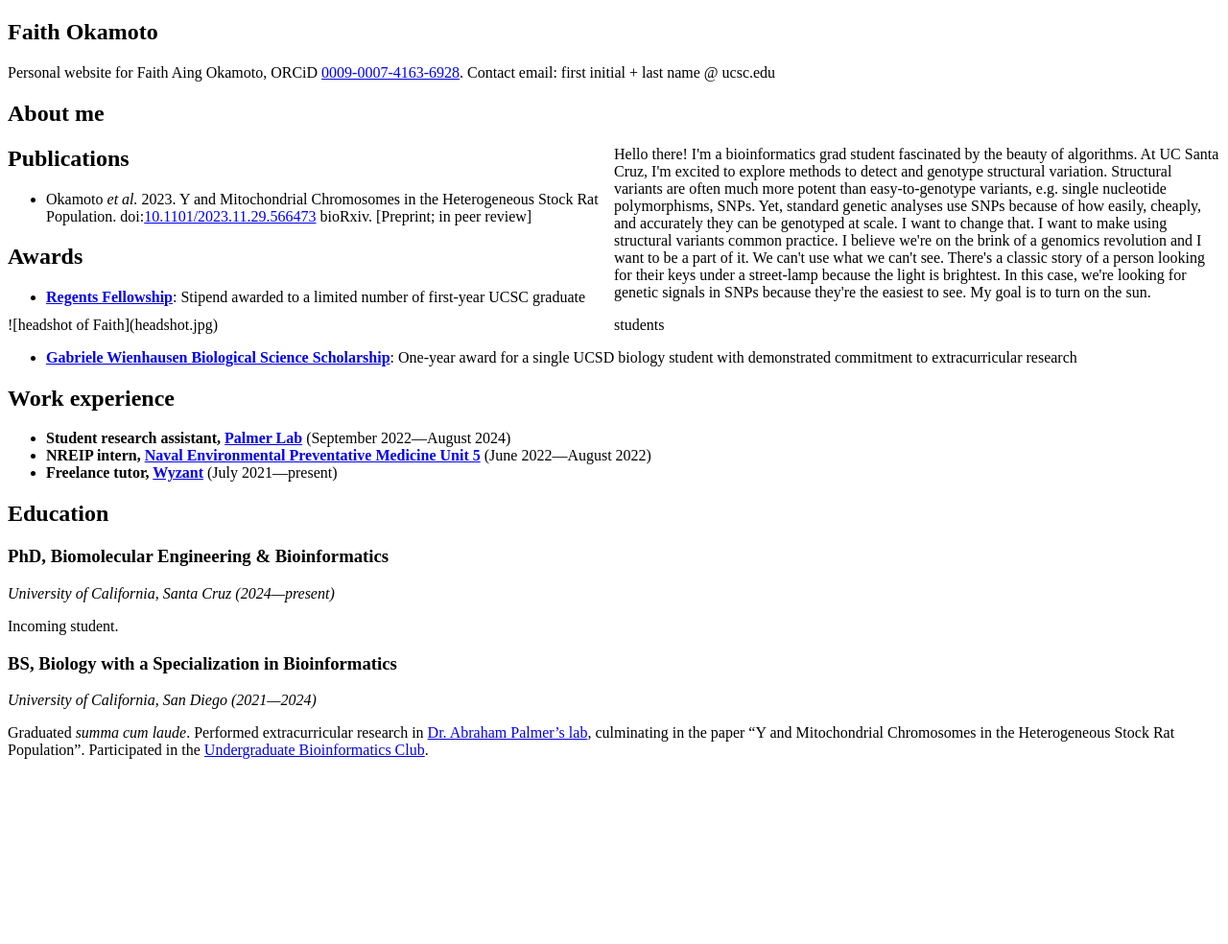
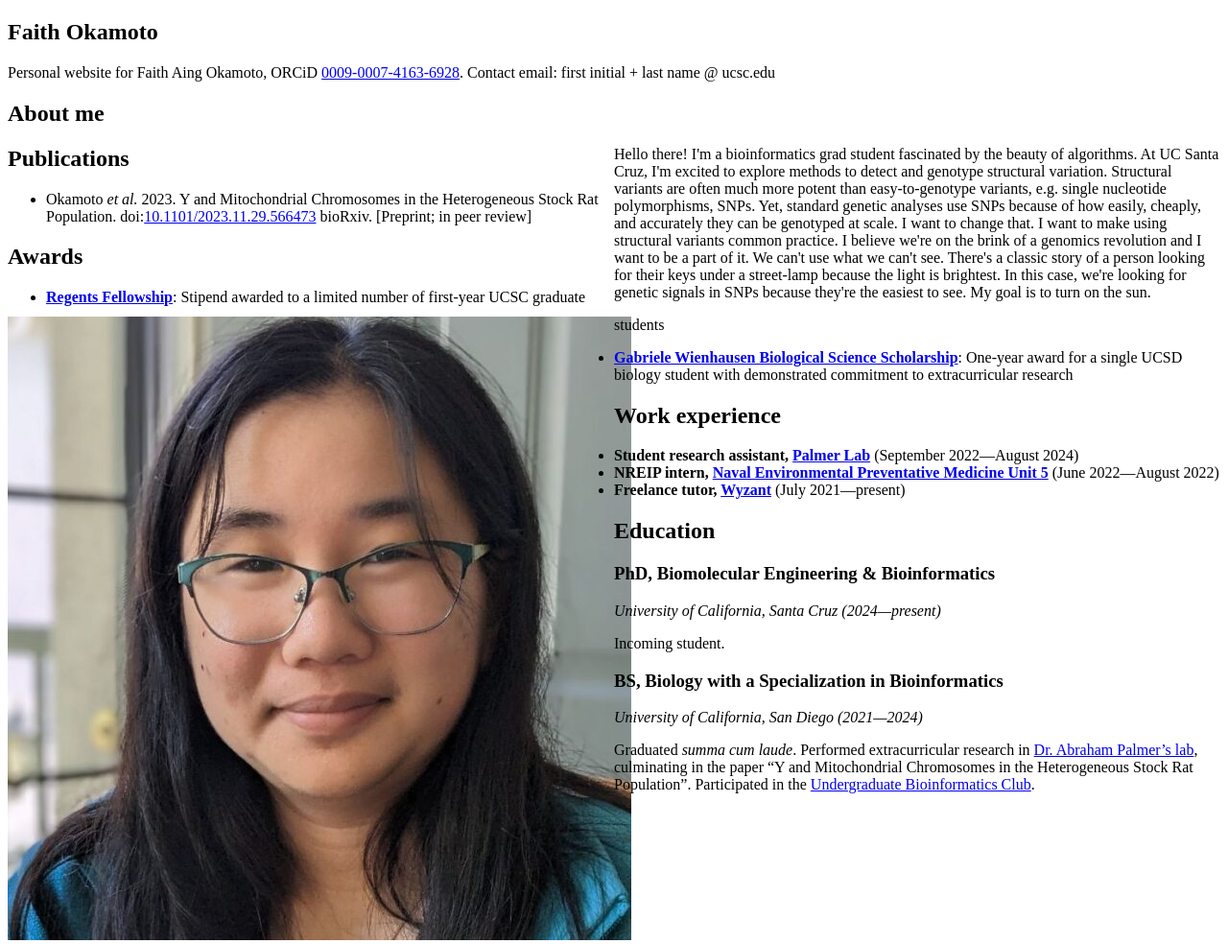
Before and after one commit to Faith-Okamoto-UCSC/Faith-Okamoto-UCSC.github.io, a Jekyll site: the page built from index.md, in a window 1280 px wide. Shown: the whole page at 96% size. Built offline with Jekyll 4.4.1, drawn with Linux system fonts in a browser that asks for light colours; our own code applies the rules of GitHub Pages for plain Markdown files; before the commit the page ends 900 px from its top, so only the background shows below that.

Commit message:
maybe this time

```diff
--- a/index.md
+++ b/index.md
@@ -17,9 +17,7 @@ We can't use what we can't see. There's a classic story of a person looking for
 </div>
 
 <div class="right">
-
-![headshot of Faith](headshot.jpg)
-
+<img src="headshot.jpg" alt="headshot of Faith">
 </div>
 
 ## Publications
```
